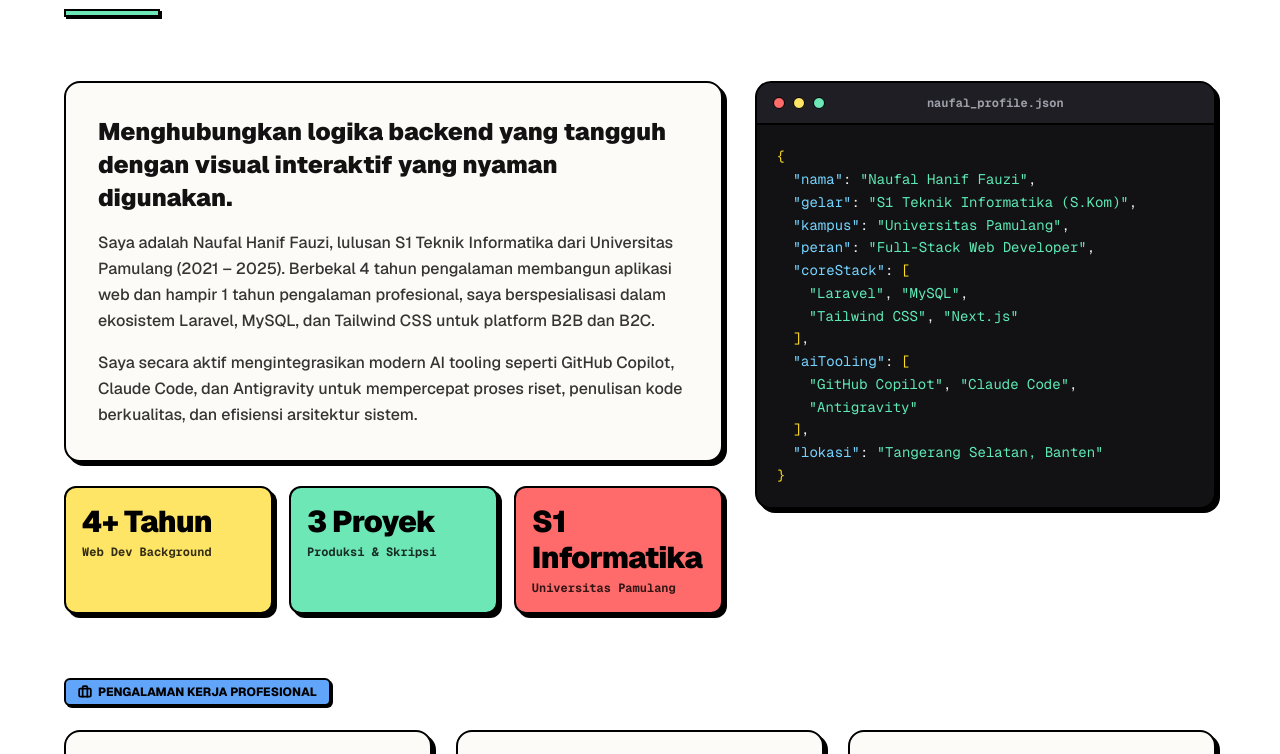
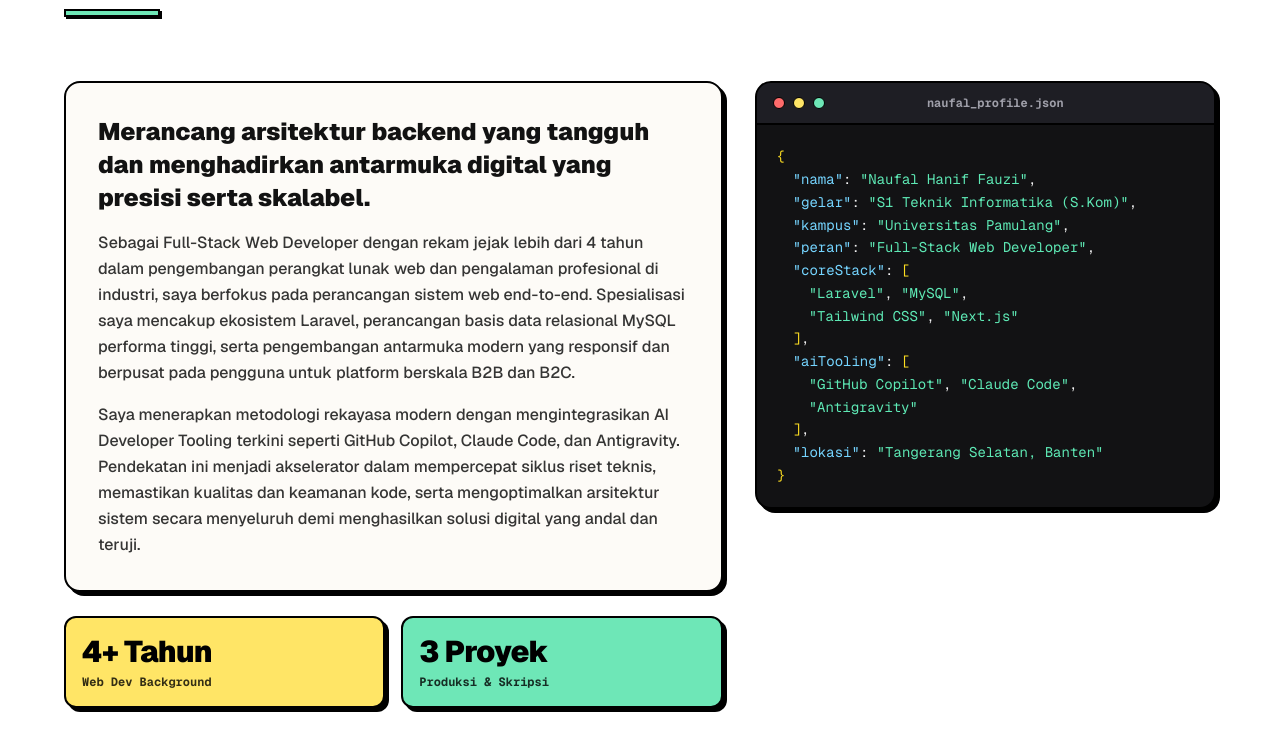
Before and after one commit to NaufalHaniff/Personal-Branding, a Next.js app: page / in a window 1280 px wide. Shown: the part 939-1693 px from the top of the page. Built offline with nearby package versions, Linux system fonts and the light colour scheme.

Commit message:
feat: add About section component and internationalization context provider

```diff
--- a/components/About.tsx
+++ b/components/About.tsx
@@ -10,7 +10,6 @@ export default function About() {
   const stats = [
     { value: t.about.stat1Val, label: t.about.stat1Label, color: "bg-neo-yellow" },
     { value: t.about.stat2Val, label: t.about.stat2Label, color: "bg-neo-green" },
-    { value: t.about.stat3Val, label: t.about.stat3Label, color: "bg-neo-red" },
   ];
 
   return (
@@ -46,8 +45,8 @@ export default function About() {
               </p>
             </div>
 
-            {/* 3 Stats Boxes */}
-            <div className="grid grid-cols-1 sm:grid-cols-3 gap-4">
+            {/* 2 Stats Boxes */}
+            <div className="grid grid-cols-1 sm:grid-cols-2 gap-4">
               {stats.map((stat, idx) => (
                 <div
                   key={idx}
--- a/components/LanguageContext.tsx
+++ b/components/LanguageContext.tsx
@@ -178,12 +178,12 @@ export const dictionaries: Record<Language, Translations> = {
     about: {
       tag: "01 / TENTANG DIRI SAYA",
       title: "Perjalanan Profesional & Latar Belakang",
-      headline: "Menghubungkan logika backend yang tangguh dengan visual interaktif yang nyaman digunakan.",
+      headline: "Merancang arsitektur backend yang tangguh dan menghadirkan antarmuka digital yang presisi serta skalabel.",
       p1Name: "Naufal Hanif Fauzi",
       p1Edu: "Universitas Pamulang (2021 – 2025)",
       p1Body:
-        "Saya adalah Naufal Hanif Fauzi, lulusan S1 Teknik Informatika dari Universitas Pamulang (2021 – 2025). Berbekal 4 tahun pengalaman membangun aplikasi web dan hampir 1 tahun pengalaman profesional, saya berspesialisasi dalam ekosistem Laravel, MySQL, dan Tailwind CSS untuk platform B2B dan B2C.",
-      p2: "Saya secara aktif mengintegrasikan modern AI tooling seperti GitHub Copilot, Claude Code, dan Antigravity untuk mempercepat proses riset, penulisan kode berkualitas, dan efisiensi arsitektur sistem.",
+        "Sebagai Full-Stack Web Developer dengan rekam jejak lebih dari 4 tahun dalam pengembangan perangkat lunak web dan pengalaman profesional di industri, saya berfokus pada perancangan sistem web end-to-end. Spesialisasi saya mencakup ekosistem Laravel, perancangan basis data relasional MySQL performa tinggi, serta pengembangan antarmuka modern yang responsif dan berpusat pada pengguna untuk platform berskala B2B dan B2C.",
+      p2: "Saya menerapkan metodologi rekayasa modern dengan mengintegrasikan AI Developer Tooling terkini seperti GitHub Copilot, Claude Code, dan Antigravity. Pendekatan ini menjadi akselerator dalam mempercepat siklus riset teknis, memastikan kualitas dan keamanan kode, serta mengoptimalkan arsitektur sistem secara menyeluruh demi menghasilkan solusi digital yang andal dan teruji.",
       stat1Val: "4+ Tahun",
       stat1Label: "Web Dev Background",
       stat2Val: "3 Proyek",
@@ -386,12 +386,12 @@ export const dictionaries: Record<Language, Translations> = {
     about: {
       tag: "01 / ABOUT ME",
       title: "Professional Journey & Background",
-      headline: "Connecting robust backend logic with intuitive, interactive visual experiences.",
+      headline: "Architecting resilient backend systems and delivering precise, scalable digital interfaces.",
       p1Name: "Naufal Hanif Fauzi",
       p1Edu: "Universitas Pamulang (2021 – 2025)",
       p1Body:
-        "I am Naufal Hanif Fauzi, a Bachelor of Informatics Engineering graduate from Universitas Pamulang (2021 – 2025). With 4 years of web development background and nearly 1 year of professional experience, I specialize in the Laravel, MySQL, and Tailwind CSS ecosystem for B2B and B2C platforms.",
-      p2: "I actively integrate modern AI tooling such as GitHub Copilot, Claude Code, and Antigravity to maximize development velocity, code quality, and system architecture efficiency.",
+        "As a Full-Stack Web Developer with over 4 years of software development background and hands-on industry experience, I specialize in engineering end-to-end web architectures. My core expertise centers on the Laravel ecosystem, high-performance MySQL relational database modeling, and building responsive, user-centric interfaces tailored for enterprise B2B and consumer B2C platforms.",
+      p2: "I actively leverage modern engineering workflows by integrating advanced AI Developer Tooling including GitHub Copilot, Claude Code, and Antigravity. This integration serves as a powerful force multiplier—accelerating technical research cycles, enforcing rigorous code quality and security standards, and optimizing overall system architecture to deliver robust, production-ready solutions.",
       stat1Val: "4+ Years",
       stat1Label: "Web Dev Background",
       stat2Val: "3 Projects",
```
